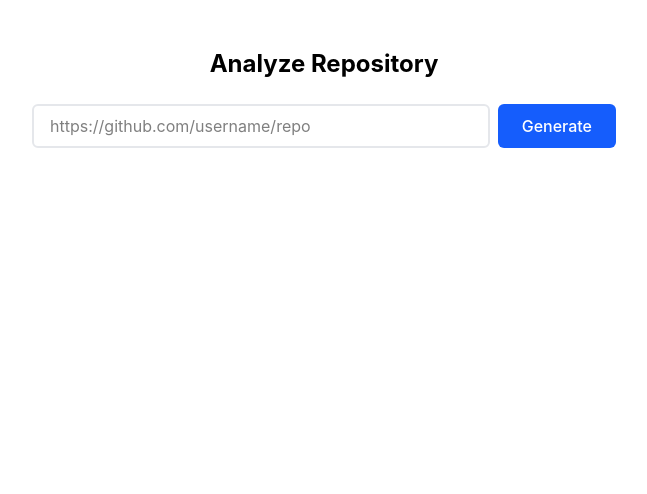
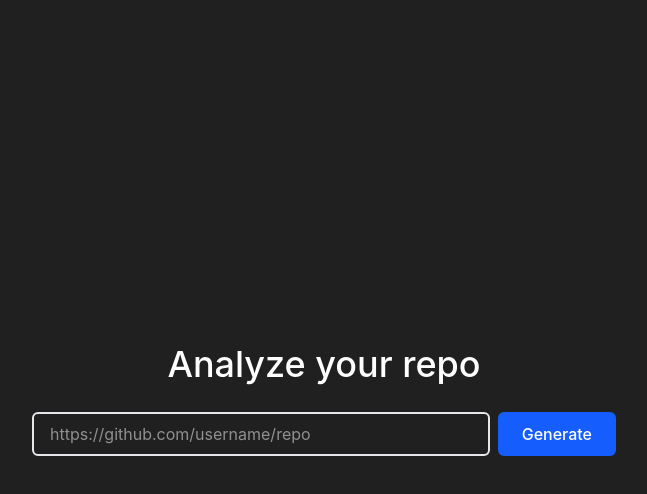
Before and after one commit to repolis/repolis, a React (Vite) app in the folder frontend/: page / in a window 1280 px wide. Shown: the top 494 px of the page, without its empty margins (316-963 px from the left). Built offline with nearby package versions, Linux system fonts and the light colour scheme.

Commit message:
feat: black render theme

```diff
--- a/frontend/src/features/home/home-page.tsx
+++ b/frontend/src/features/home/home-page.tsx
@@ -30,13 +30,14 @@ export default function HomePage() {
   };
 
   return (
+    <div className="bg-[#202020] text-white">
+      <div className="flex h-screen w-full items-center justify-center">
         <form
           onSubmit={handleSubmit(onSubmit)}
-      className="mx-auto mt-10 flex w-150 flex-col gap-2 p-2"
+          className="mx-auto flex w-150 flex-col gap-2 p-2"
         >
-      <h1 className="mb-4 text-center text-2xl font-bold">
-        Analyze Repository
-      </h1>
+          <h1 className="text-center text-4xl font-medium mb-5">Analyze your repo</h1>
+
           <div className="flex gap-2">
             <input
               type="url"
@@ -48,7 +49,7 @@ export default function HomePage() {
                   message: "Must be a valid GitHub URL",
                 },
               })}
-          className="flex-1 rounded-md border-2 border-gray-200 px-4 py-2 transition-colors outline-none focus:border-blue-500"
+              className="flex-1 rounded-md border-2 text-white border-gray-200 px-4 py-2 transition-colors outline-none focus:border-blue-500"
             />
             <button
               type="submit"
@@ -64,5 +65,7 @@ export default function HomePage() {
             </span>
           )}
         </form>
+      </div>
+    </div>
   );
 }
```
Lines whose indentation alone changed are shown as unchanged.
